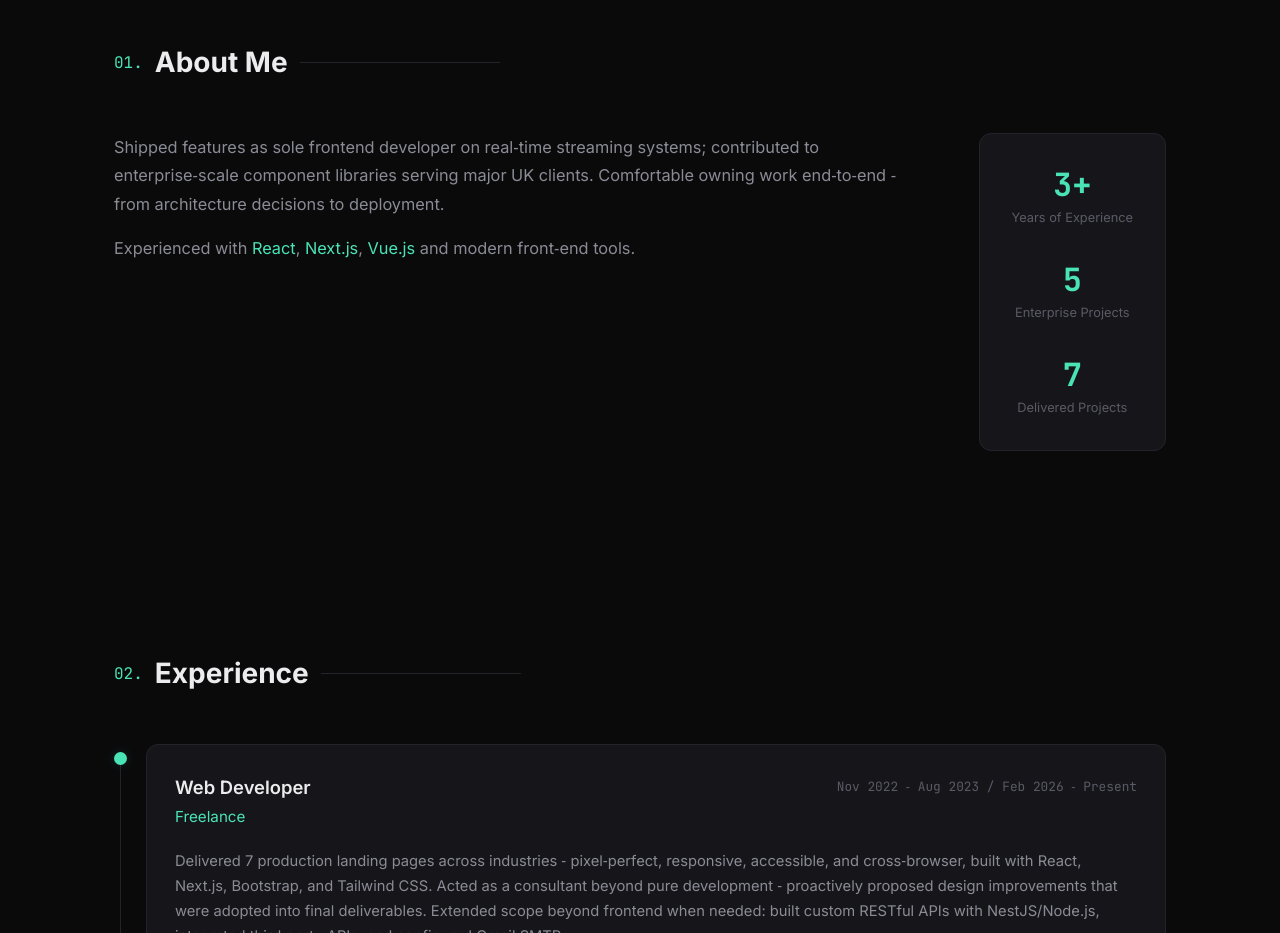
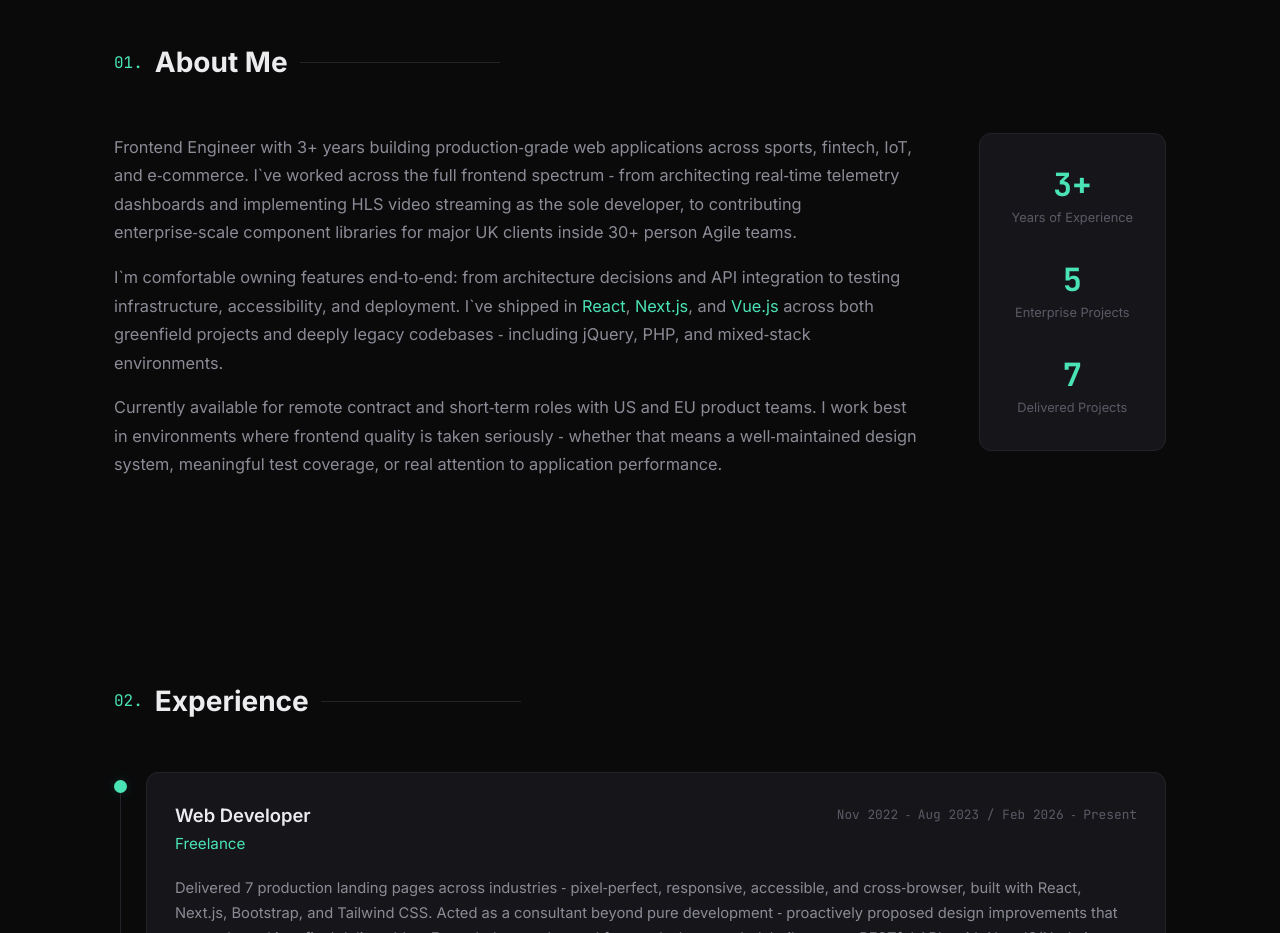
Before and after one commit to CharmedLesh/portfolio, a Next.js app: page / in a window 1280 px wide. Shown: the part 860-1793 px from the top of the page. Built offline with nearby package versions, Linux system fonts and the light colour scheme.

Commit message:
about me section update

```diff
--- a/src/components/About.jsx
+++ b/src/components/About.jsx
@@ -21,10 +21,12 @@ export default function About() {
               <p>
                 {t.about.text2Before}
                 <span className="accent">React</span>,{' '}
-                <span className="accent">Next.js</span>,{' '}
+                <span className="accent">Next.js</span>,
+                {t.about.text2Middle}
                 <span className="accent">Vue.js</span>
                 {t.about.text2After}
               </p>
+              <p>{t.about.text3}</p>
             </div>
             <div className="about__details">
               <div className="about__detail">
--- a/src/i18n/translations.js
+++ b/src/i18n/translations.js
@@ -28,10 +28,12 @@ export const translations = {
       sectionNumber: '01.',
       title: 'About Me',
       text1:
-        'Shipped features as sole frontend developer on real\u2011time streaming systems; contributed to enterprise\u2011scale component libraries serving major UK clients. Comfortable owning work end\u2011to\u2011end \u2011 from architecture decisions to deployment.',
-      text2Before: 'Experienced with ',
+        'Frontend Engineer with 3+ years building production\u2011grade web applications across sports, fintech, IoT, and e\u2011commerce. I`ve worked across the full frontend spectrum \u2011 from architecting real\u2011time telemetry dashboards and implementing HLS video streaming as the sole developer, to contributing enterprise\u2011scale component libraries for major UK clients inside 30+ person Agile teams.',
+      text3: 'Currently available for remote contract and short\u2011term roles with US and EU product teams. I work best in environments where frontend quality is taken seriously \u2011 whether that means a well\u2011maintained design system, meaningful test coverage, or real attention to application performance.',
+      text2Before: 'I`m comfortable owning features end\u2011to\u2011end: from architecture decisions and API integration to testing infrastructure, accessibility, and deployment. I`ve shipped in ',
+      text2Middle: ' and ',
       text2After:
-        ' and modern front\u2011end tools.',
+        ' across both greenfield projects and deeply legacy codebases \u2011 including jQuery, PHP, and mixed\u2011stack environments.',
       yearsNumber: '3+',
       yearsLabel: 'Years of Experience',
       sectorsNumber: '5',
@@ -180,10 +182,12 @@ export const translations = {
       sectionNumber: '01.',
       title: 'Про мене',
       text1:
-        "Реалізовував функціонал як єдиний фронтенд\u2011розробник на системах потокового відео в реальному часі; створював корпоративні бібліотеки компонентів для великих клієнтів з Великобританії. Комфортно веду роботу від початку до кінця \u2011 від архітектурних рішень до розгортання.",
-      text2Before: 'Досвід роботи з ',
+        "Фронтенд\u2011інженер з понад 3 роками досвіду розробки веб\u2011застосунків для секторів спорту, фінтеху, IoT та електронної комерції. Я працював з усім спектром фронтенд\u2011застосунків \u2011 від розробки архітектури інформаційних панелей відображення телеметрії в реальному часі та впровадження потокового відео HLS як єдиний розробник, до розробки бібліотеки компонентів корпоративного масштабу для великих клієнтів з Великої Британії в рамках Agile\u2011команди з понад 30 осіб.",
+      text3: 'Наразі доступний для віддаленої роботи за контрактом та для короткострокових посад у продуктових командах США та ЄС. Найкраще себе почуваю в середовищах, де якість фронтенду сприймається серйозно \u2011 чи то добре підтримувана система дизайну, змістовне тестове покриття, чи справжня увага до продуктивності продукту.',
+      text2Before: 'Для мене не проблема вести розобку від початку до кінця: від архітектурних рішень та інтеграції API до тестування інфраструктури, доступності та розгортання. Я впроваджував ',
+      text2Middle: ' та ',
       text2After:
-        " та сучасними фронтенд\u2011інструментами.",
+        " як у новітніх проектах, так і в глибоко застарілих кодових базах, включаючи jQuery, PHP та змішані середовища.",
       yearsNumber: '3+',
       yearsLabel: 'Років Досвіду',
       sectorsNumber: '5',
```
